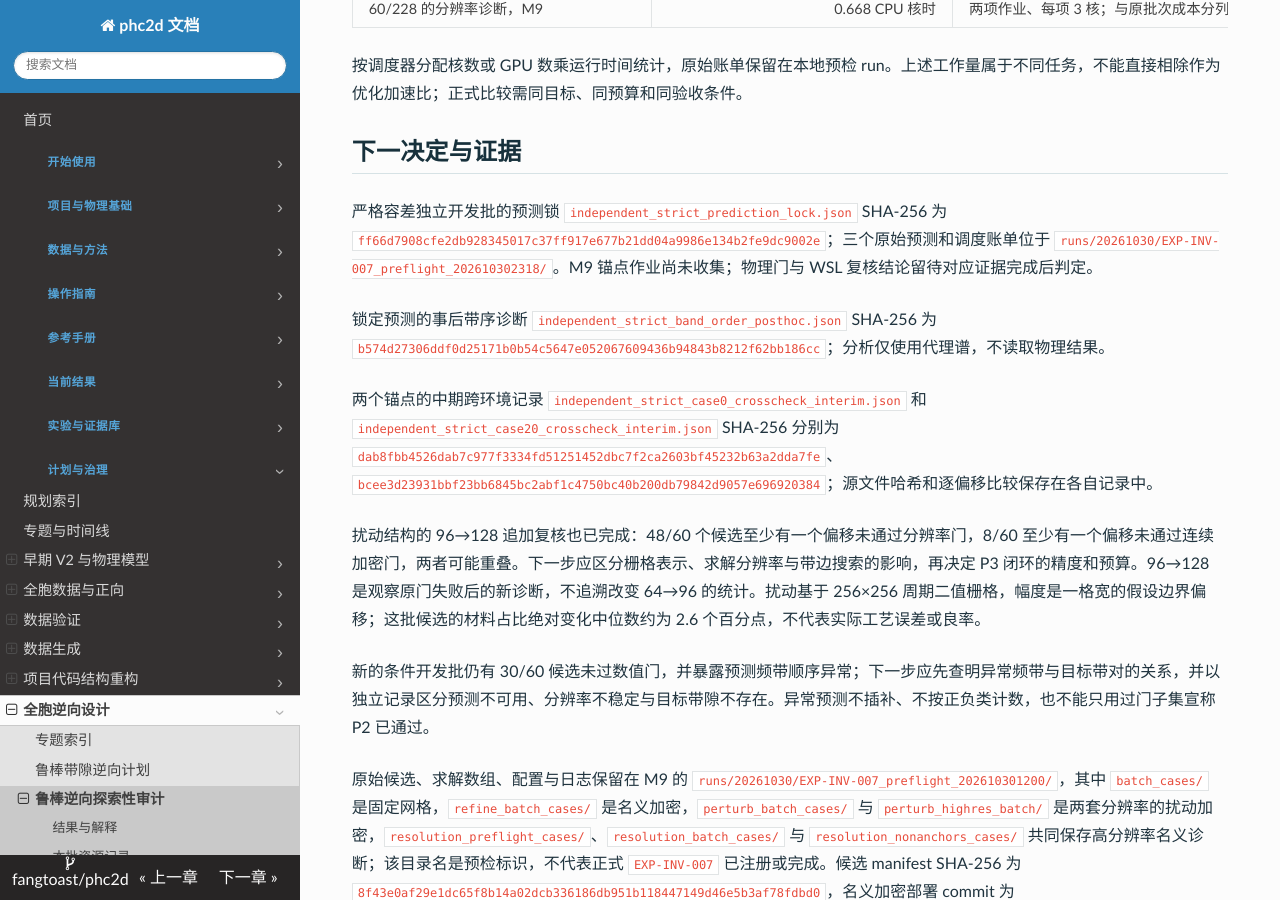
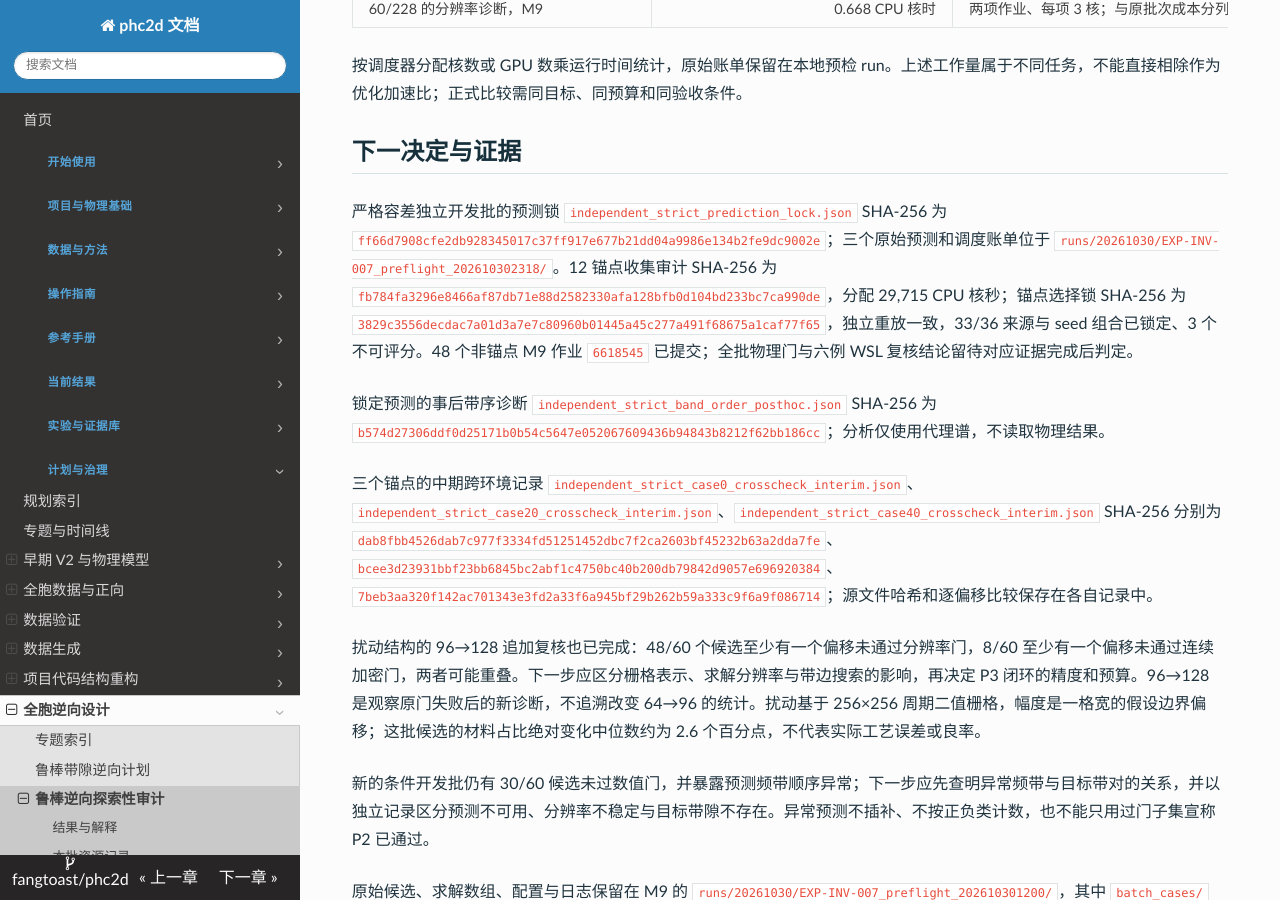
Before and after one commit to fangtoast/phc2d, an MkDocs documentation site: the page built from docs/results/inverse/鲁棒带隙逆向可用性审计.md, in a window 1280 px wide and 900 px high, scrolled down 5732 px. Built offline with MkDocs 1.6.1, drawn with Linux system fonts in a browser that asks for light colours; some of the changed text lies outside the part shown.

Commit message:
Record strict anchor collection and choices

```diff
--- a/docs/results/inverse/鲁棒带隙逆向可用性审计.md
+++ b/docs/results/inverse/鲁棒带隙逆向可用性审计.md
@@ -34,9 +34,9 @@ source_artifacts:
 
 | 检查 | 当前结果 | 含义 |
 |---|---|---|
-| 严格容差独立开发批的预测锁 | 三个冻结模型的 60 候选预测均完成，首候选 CPU/GPU 一致性门通过；seed 0/1/2 分别有 0/5/4 条带序异常。来源 732 的锚点在 seed 1 和 2 均异常，无法按冻结合同评分 | 已不能满足该批预注册的 12 来源全部可评分条件，不能通过替换样本或放宽门槛改变判断。三 seed 共用同一来源；锁定仅为代理证据，不代表 MPB 结果。12 个锚点的 M9 作业 `6617912` 已提交，物理数值门和跨环境检查待完成 |
+| 严格容差独立开发批的预测锁 | 三个冻结模型的 60 候选预测均完成，首候选 CPU/GPU 一致性门通过；seed 0/1/2 分别有 0/5/4 条带序异常。来源 732 的锚点在 seed 1 和 2 均异常，无法按冻结合同评分 | 已不能满足该批预注册的 12 来源全部可评分条件，不能通过替换样本或放宽门槛改变判断。三 seed 共用同一来源；预测锁定本身不代表 MPB 结果。12 个锚点的 M9 作业 `6617912` 已完成收集，全批物理数值门和跨环境检查待完成 |
 | 严格批次带序异常位置 | 事后检查已锁定谱，seed 1 的 5 条和 seed 2 的 4 条异常均位于目标 B4–B5；锚点两 seed 的最小相邻频差分别约为 −0.00768 和 −0.000229 | 这是同一来源的代理谱诊断，不是独立结构样本或物理结果；不能仅把非目标频带异常排除后恢复评分。下一轮需独立评估带序问题的修复及其对目标带边误差的影响 |
-| 严格批次预选锚点的跨环境中期检查 | case 0 和 20 的三个偏移在 M9 与 WSL 的加密 k 点、数值门判断和求解器身份一致；各自已保存频谱的最大绝对差为 0 | 两个锚点中期检查，不替代冻结的六例复核，也不单独证明数值门已通过或整个批次通过 |
+| 严格批次预选锚点的跨环境中期检查 | case 0、20 和 40 的三个偏移在 M9 与 WSL 的加密 k 点、数值门判断和求解器身份一致；各自已保存频谱的最大绝对差为 0 | 三个锚点中期检查，不替代冻结的六例复核，也不单独证明数值门已通过或整个批次通过 |
 | 样本与目标 | K5 Binary validation 的 12 个锚点，每个含锚点共 5 个候选；TE、B9–B10、目标 $a/\lambda=0.83$ | 样本与频率在查看开发分布后确定，不是预注册测试 |
 | 冻结 Global–Local checkpoint 合同 | seed 0/1/2 在同一 K5 Binary validation 的 1,000 个样本上回放，Bands 2–10 MRE 分别约为 0.566822%、0.549704%、0.550749%，与各自 checkpoint 记录均相差不到 0.001 个百分点 | seed 0 在 N40、seed 1/2 在 N56；仅验证 checkpoint、输入与 validation 指标合同，不证明逆向性能或物理验收 |
 | 开发集目标覆盖 | 同源 validation 的 1,000 个结构中，固定 81 点标签只有 6 个在 B9–B10 对目标频率有正裕量 | 是名义粗标签统计；未加密带边、未施加扰动，不等于物理成功数，也不能外推 test |
@@ -175,11 +175,11 @@ source_artifacts:
 
 ## 下一决定与证据
 
-严格容差独立开发批的预测锁 `independent_strict_prediction_lock.json` SHA-256 为 `ff66d7908cfe2db928345017c37ff917e677b21dd04a9986e134b2fe9dc9002e`；三个原始预测和调度账单位于 `runs/20261030/EXP-INV-007_preflight_202610302318/`。M9 锚点作业尚未收集；物理门与 WSL 复核结论留待对应证据完成后判定。
+严格容差独立开发批的预测锁 `independent_strict_prediction_lock.json` SHA-256 为 `ff66d7908cfe2db928345017c37ff917e677b21dd04a9986e134b2fe9dc9002e`；三个原始预测和调度账单位于 `runs/20261030/EXP-INV-007_preflight_202610302318/`。12 锚点收集审计 SHA-256 为 `fb784fa3296e8466af87db71e88d2582330afa128bfb0d104bd233bc7ca990de`，分配 29,715 CPU 核秒；锚点选择锁 SHA-256 为 `3829c3556decdac7a01d3a7e7c80960b01445a45c277a491f68675a1caf77f65`，独立重放一致，33/36 来源与 seed 组合已锁定、3 个不可评分。48 个非锚点 M9 作业 `6618545` 已提交；全批物理门与六例 WSL 复核结论留待对应证据完成后判定。
 
 锁定预测的事后带序诊断 `independent_strict_band_order_posthoc.json` SHA-256 为 `b574d27306ddf0d25171b0b54c5647e052067609436b94843b8212f62bb186cc`；分析仅使用代理谱，不读取物理结果。
 
-两个锚点的中期跨环境记录 `independent_strict_case0_crosscheck_interim.json` 和 `independent_strict_case20_crosscheck_interim.json` SHA-256 分别为 `dab8fbb4526dab7c977f3334fd51251452dbc7f2ca2603bf45232b63a2dda7fe`、`bcee3d23931bbf23bb6845bc2abf1c4750bc40b200db79842d9057e696920384`；源文件哈希和逐偏移比较保存在各自记录中。
+三个锚点的中期跨环境记录 `independent_strict_case0_crosscheck_interim.json`、`independent_strict_case20_crosscheck_interim.json`、`independent_strict_case40_crosscheck_interim.json` SHA-256 分别为 `dab8fbb4526dab7c977f3334fd51251452dbc7f2ca2603bf45232b63a2dda7fe`、`bcee3d23931bbf23bb6845bc2abf1c4750bc40b200db79842d9057e696920384`、`7beb3aa320f142ac701343e3fd2a33f6a945bf29b262b59a333c9f6a9f086714`；源文件哈希和逐偏移比较保存在各自记录中。
 
 扰动结构的 96→128 追加复核也已完成：48/60 个候选至少有一个偏移未通过分辨率门，8/60 至少有一个偏移未通过连续加密门，两者可能重叠。下一步应区分栅格表示、求解分辨率与带边搜索的影响，再决定 P3 闭环的精度和预算。96→128 是观察原门失败后的新诊断，不追溯改变 64→96 的统计。扰动基于 256×256 周期二值栅格，幅度是一格宽的假设边界偏移；这批候选的材料占比绝对变化中位数约为 2.6 个百分点，不代表实际工艺误差或良率。
 
```
Also changed, not shown: PROJECT_MAP.md (+1 -1 lines).
